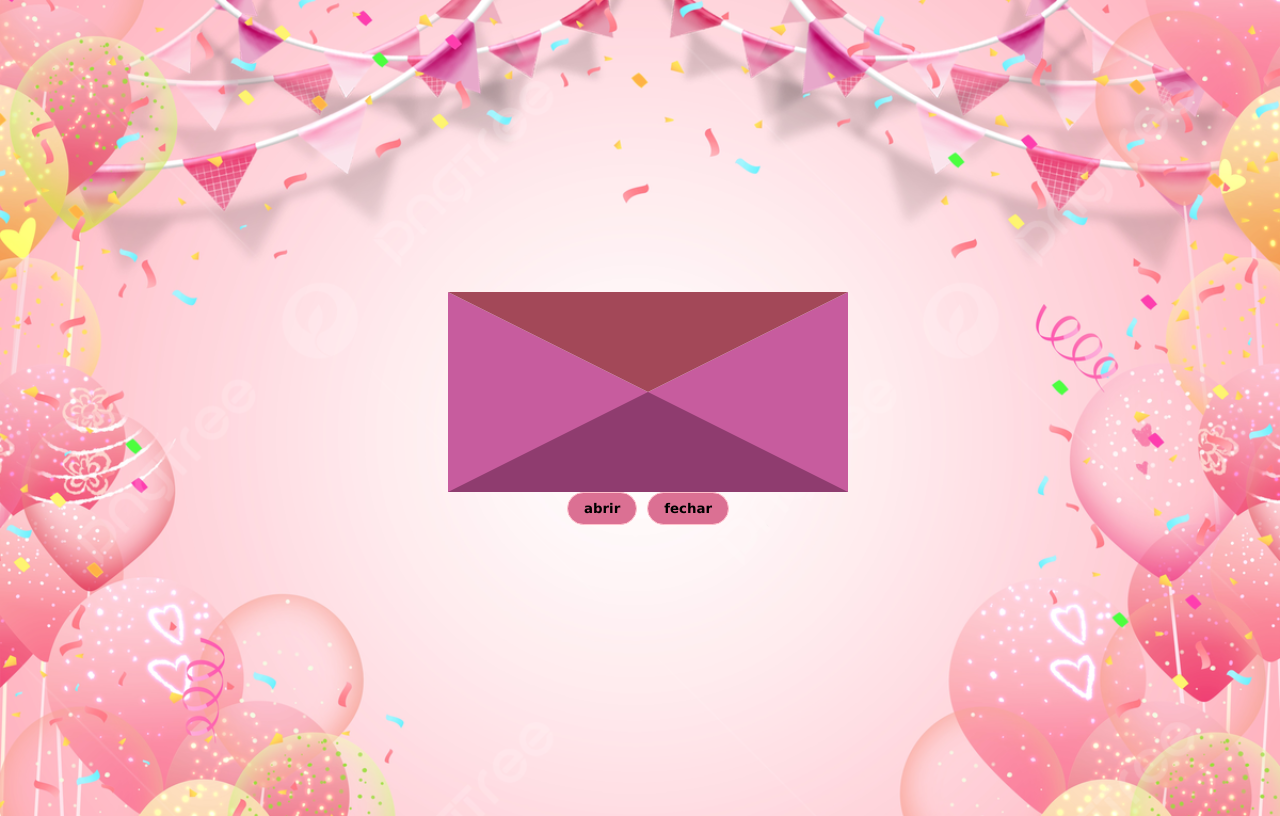
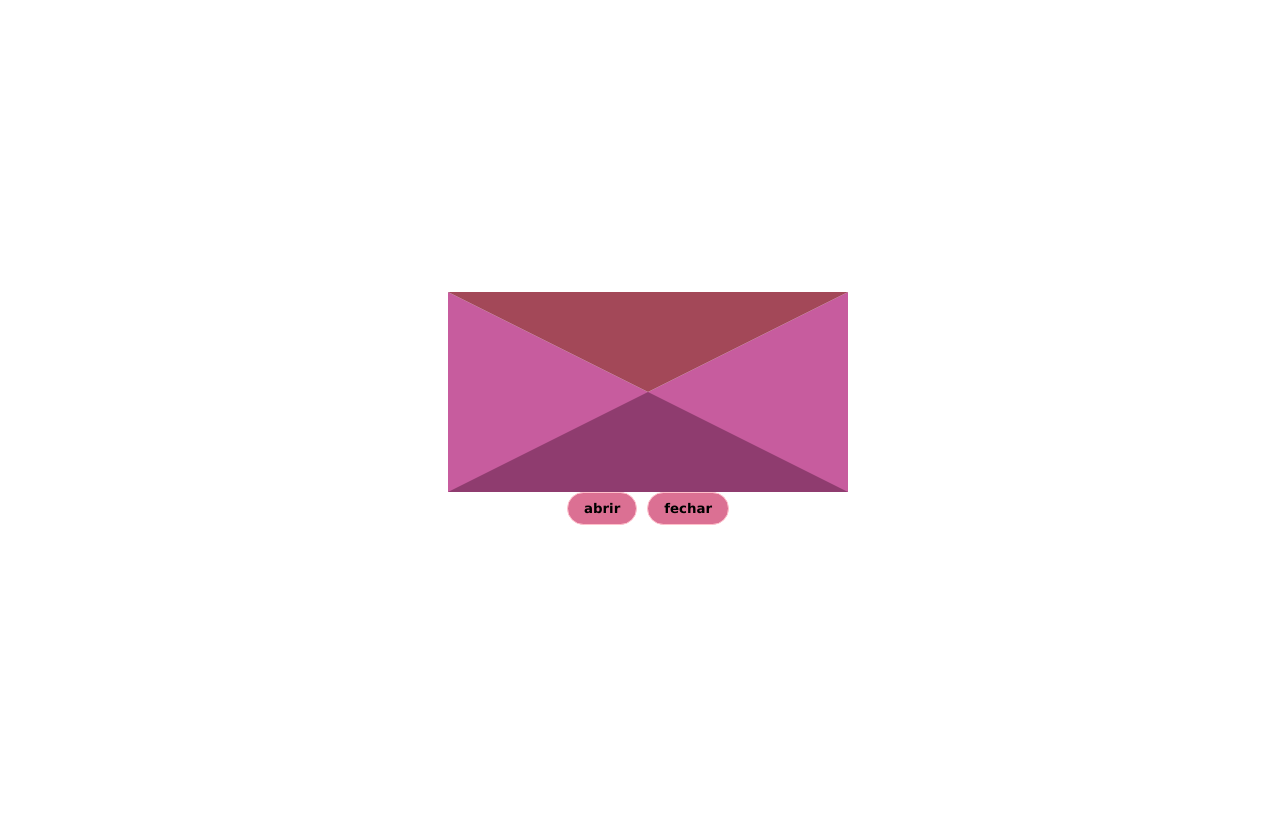
Before and after one commit to erllan234/felizaniversario, a plain HTML site: page index.html in a window 1280 px wide. Drawn offline with Linux system fonts and the light colour scheme.

Commit message:
Update style.css

```diff
--- a/style.css
+++ b/style.css
@@ -1,5 +1,5 @@
 body{
-    background-image: url(/fundo.jpg);
+    background-image: src(/fundo.jpg);
     background-size: cover;
     width: 100%;
     height: 100%;
```
